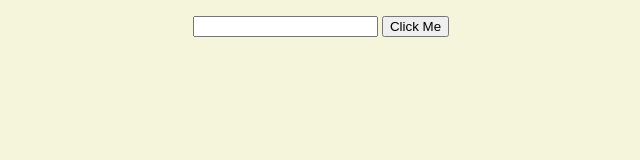
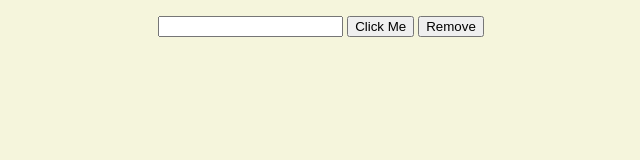
Before and after one commit to staten-island-tech/dom-manipulation-project-haobinjhin, a plain HTML site: page index.html in a window 1280 px wide. Both pictures are taken after a click on the button "Click Me". Shown: the whole page, without its empty margins (319-959 px from the left). Drawn offline with Linux system fonts and the light colour scheme.

Commit message:
sdfdsfsf

```diff
--- a/index.html
+++ b/index.html
@@ -3,7 +3,7 @@
 
 <head>
     <meta charset="UTF-8">
-    <meta http-equiv="X-UA-Compatible" content="IE-edge"/>
+    <meta http-equiv="X-UA-Compatible" content="IE-edge" />
     <meta name="viewport" content="width=device-width, initial-scale=1.0">
     <title>Document</title>
     <link rel="stylesheet" href="style.css">
@@ -13,7 +13,9 @@
 <body>
     <div id="beigebox">
         <input type="text" id="input-word">
-        <button type="button" id="btn">Click Me </button>
+        <button type="button" id="crtebtn">Click Me</button>
+        <button type="button" id="rmvebtn">Remove</button>
+
 
     </div>
     <script src="index.js"></script>
--- a/index.js
+++ b/index.js
@@ -32,9 +32,10 @@ buttons.forEach((btn)=>
 
 
 const DOMSelectors={
-    button: document.getElementById("btn"),
+    create: document.getElementById("crtebtn"),
     box: document.getElementById("beigebox"),
     input: document.querySelector("#input-word"),
+    remove: document.getElementById("rmvebtn")
 };
 
 /* function backgroundAndText(background, text){
@@ -62,7 +63,21 @@ changeLi() */
 /* const simga = "sigma";
 DOMSelectors.box.insertAdjacentHTML("afterend", `<h1>I am so ${simga}</h1>`) */
 
-DOMSelectors.button.addEventListener("click", function(){
-    let input = DOMSelectors.input.value;
-    DOMSelectors.box.insertAdjacentHTML("beforebegin", `<p>${input}</p>`)
-})
+function createstuff(){DOMSelectors.create.addEventListener("click", function(){
+    let word = DOMSelectors.input.value;
+    DOMSelectors.box.insertAdjacentHTML("beforebegin", `<p>${word}</p>`)
+    DOMSelectors.input.value = null
+    word.setAttribute("id", "stuffcreated")
+})}
+
+createstuff()
+
+function removestuff(){
+DOMSelectors.remove.addEventListener("click", function(){
+DOMSelectors.querySelector("stuffcreated").remove()
+
+
+
+})}
+
+removestuff()
```
